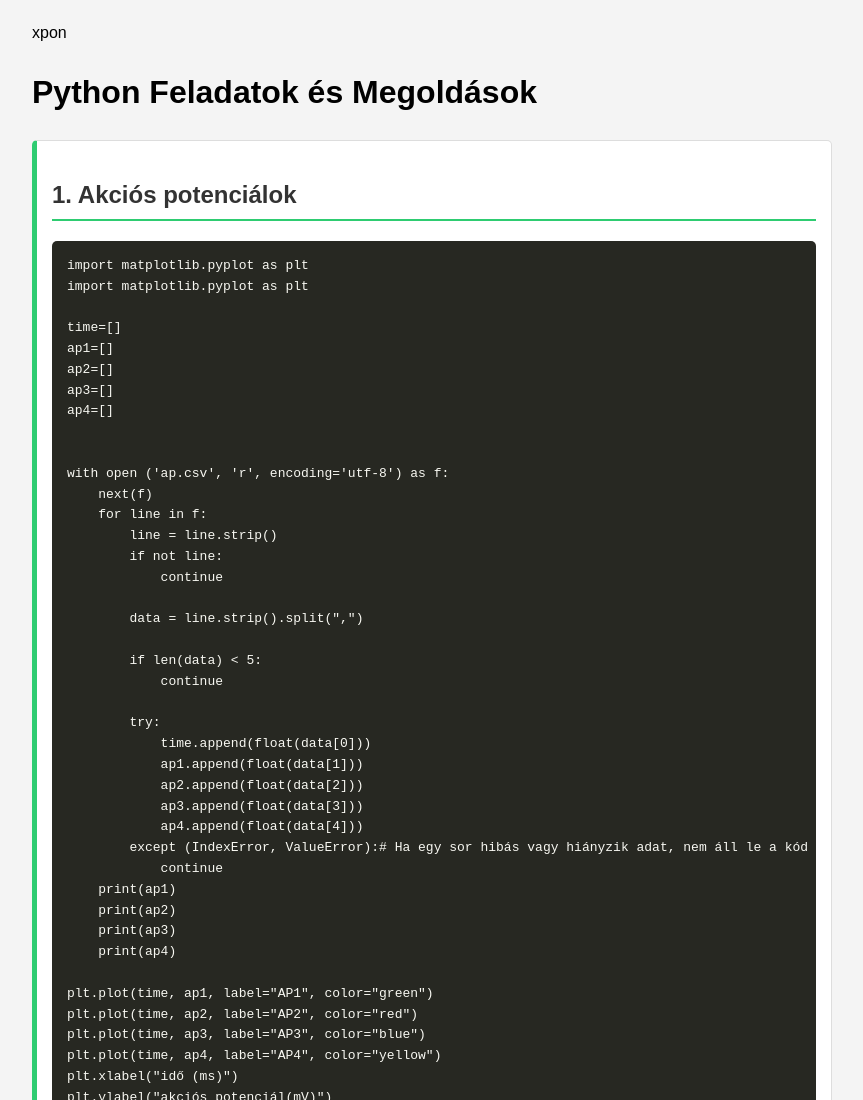
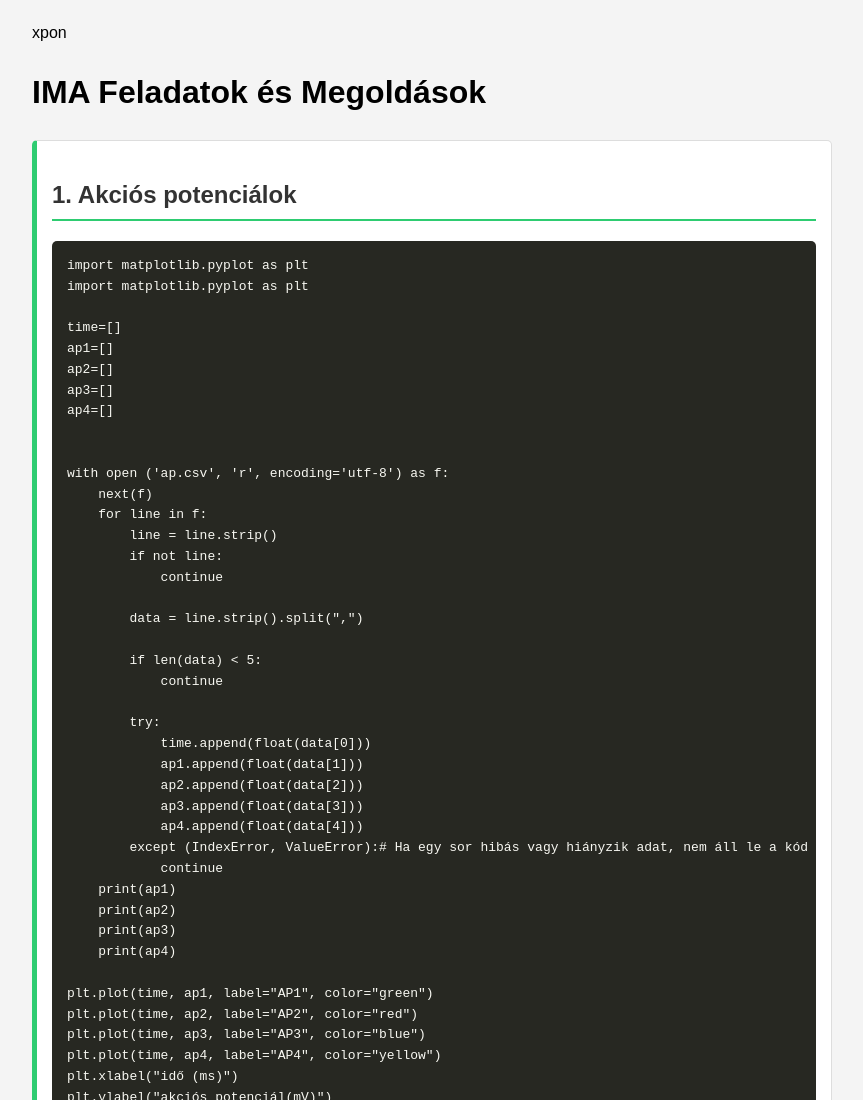
Before and after one commit to vargamonika/Main, a plain HTML site: page IMA.html in a window 1280 px wide. Shown: the top 1100 px of the page, without its empty margins (208-1071 px from the left). Drawn offline with Linux system fonts and the light colour scheme.

Commit message:
Update title from 'Python' to 'IMA'

```diff
--- a/IMA.html
+++ b/IMA.html
@@ -11,7 +11,7 @@ xpon<!DOCTYPE html>
     </style>
 </head>
 <body>
-    <h1>Python Feladatok és Megoldások</h1>
+    <h1>IMA Feladatok és Megoldások</h1>
 
     <div class="code-container">
         <h2>1. Akciós potenciálok</h2>
```
